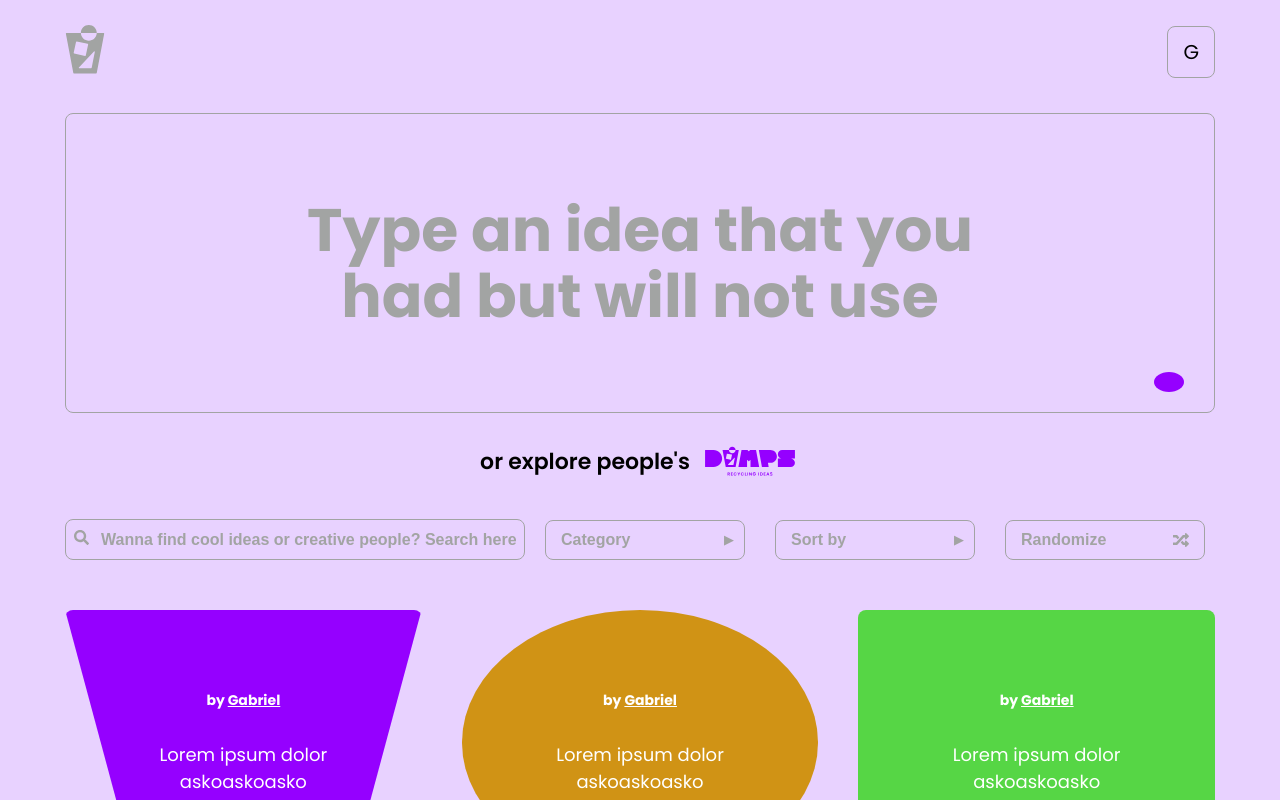
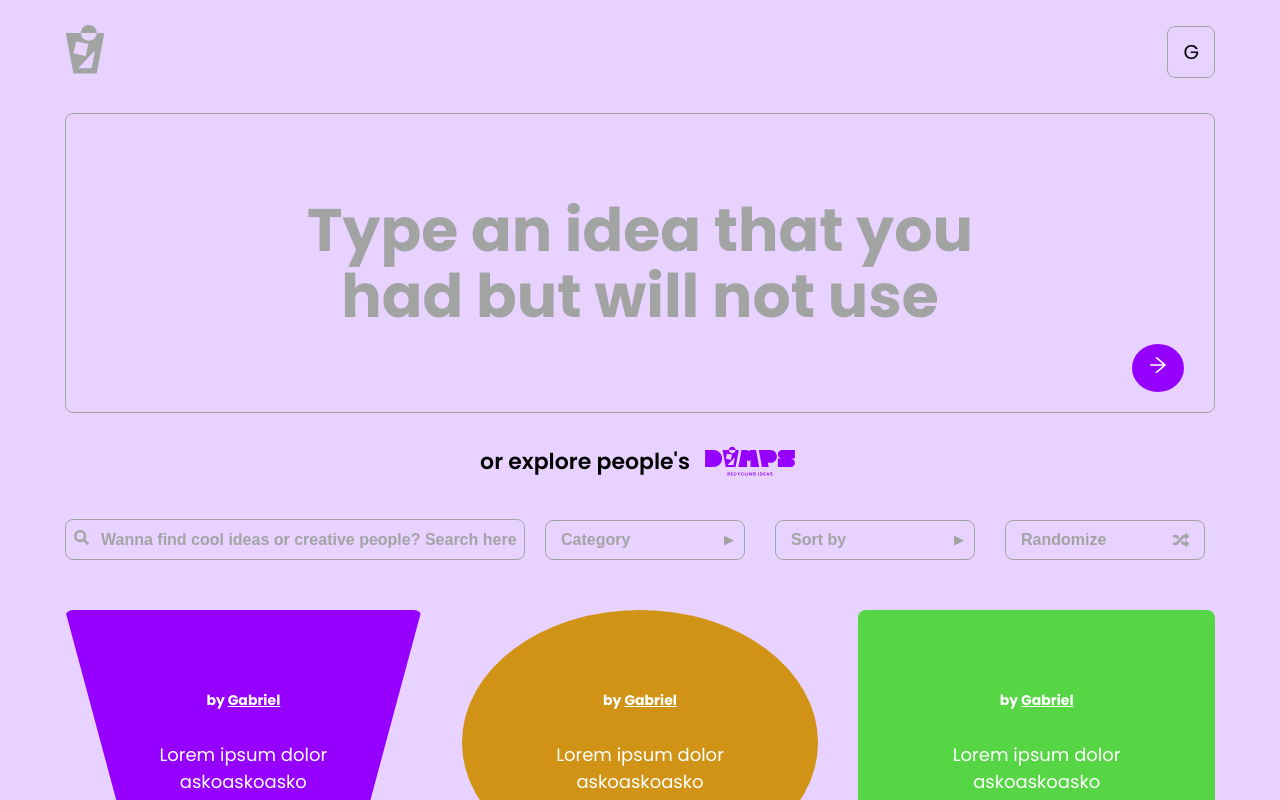
Before and after one commit to dumpsdev/dumps-mvp, a React (Create React App) app: page / in a window 1280 px wide. Shown: the top 800 px of the page. Built offline with nearby package versions, Linux system fonts and the light colour scheme.

Commit message:
Fix arrow idea field

```diff
--- a/src/components/IdeaField/IdeaSubmit.jsx
+++ b/src/components/IdeaField/IdeaSubmit.jsx
@@ -1,10 +1,11 @@
 import styles from './IdeaField.module.css'
 import React from 'react'
+import { AiOutlineArrowRight } from 'react-icons/ai';
 
 const IdeaSubmit = () => {
   return (
     <button className={styles.ideaSubmit}>
-        <i className="fa-solid fa-arrow-right"></i>
+       <AiOutlineArrowRight/>
     </button>
   )
 }
```
